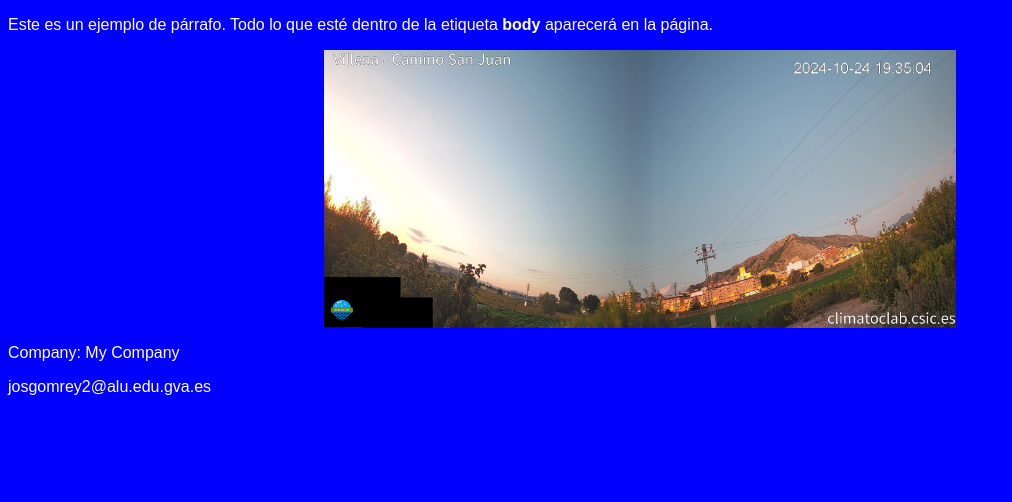
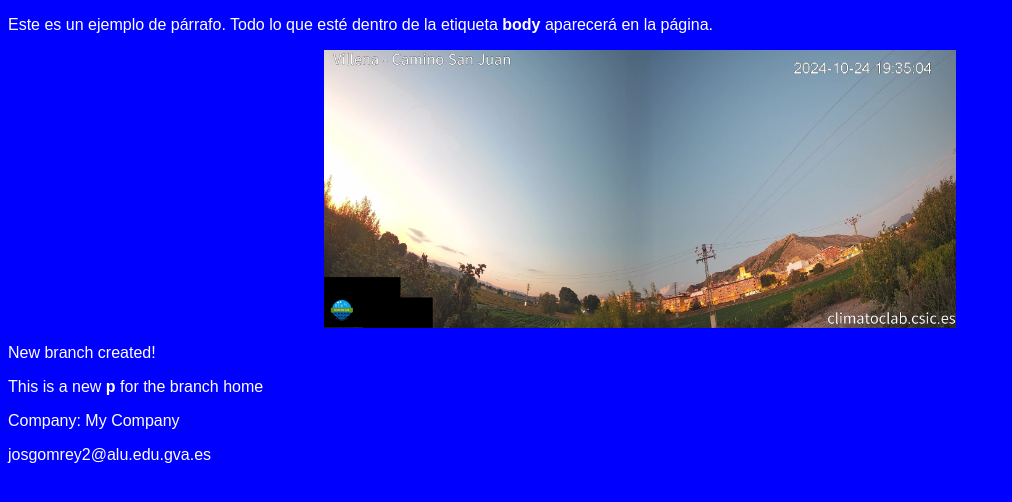
Before and after one commit to josgomrey/Exercise_Unit5_website, a plain HTML site: page index.html in a window 1280 px wide. Shown: the whole page, without its empty margins (0-1012 px from the left). Drawn offline with Linux system fonts and the light colour scheme.

Commit message:
New lines in index.html in main

```diff
--- a/index.html
+++ b/index.html
@@ -7,6 +7,8 @@
 <body>
     <p>Este es un ejemplo de párrafo. Todo lo que esté dentro de la etiqueta <strong>body</strong> aparecerá en la página.</p>
     <img src="picture.jpg" alt="Image description">
+    <p>New branch created!</p>
+    <p>This is a new <strong>p</strong> for the branch home</p>
     <footer>
        <p>Company: My Company</p>
        <p><a href="mailto:josgomrey2@alu.edu.gva.es">josgomrey2@alu.edu.gva.es</a></p>
```
